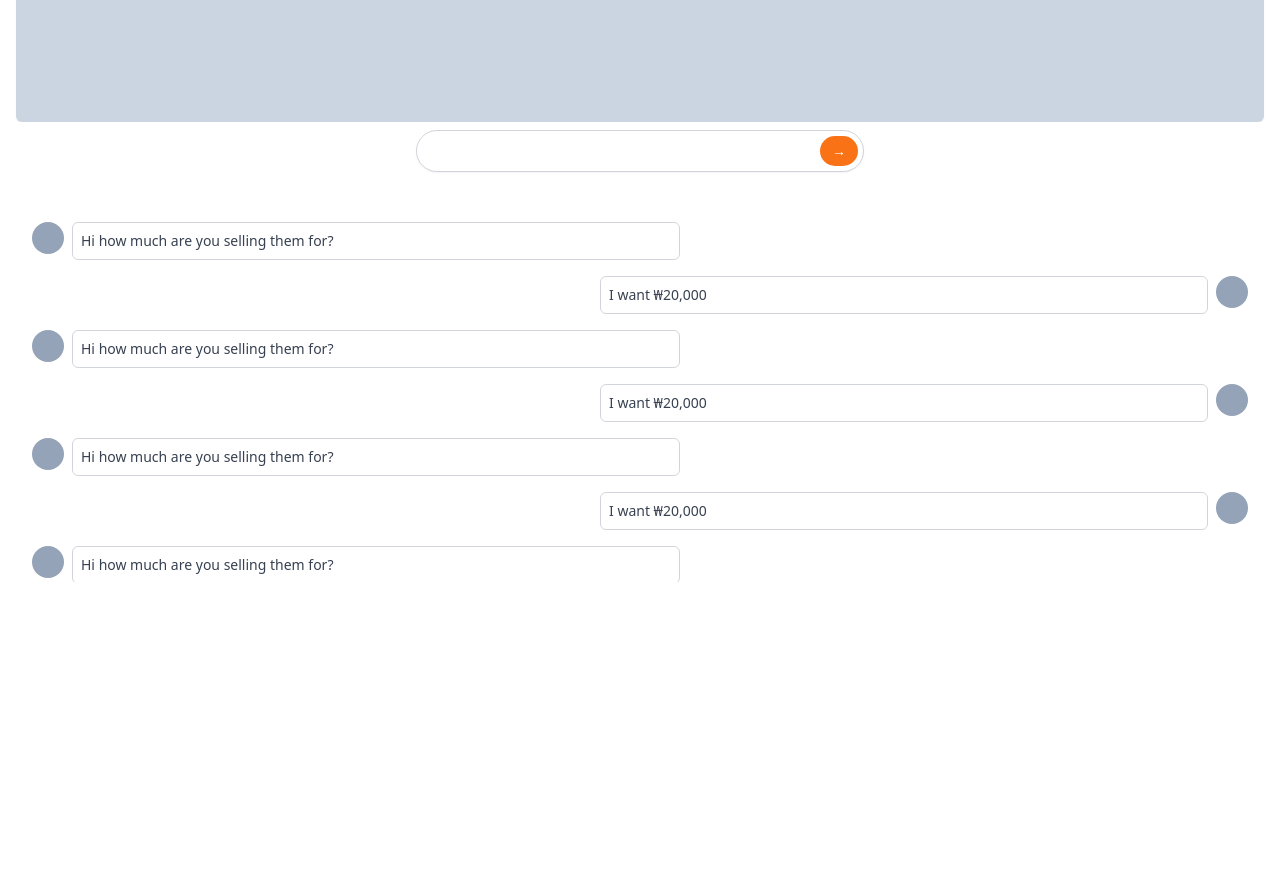
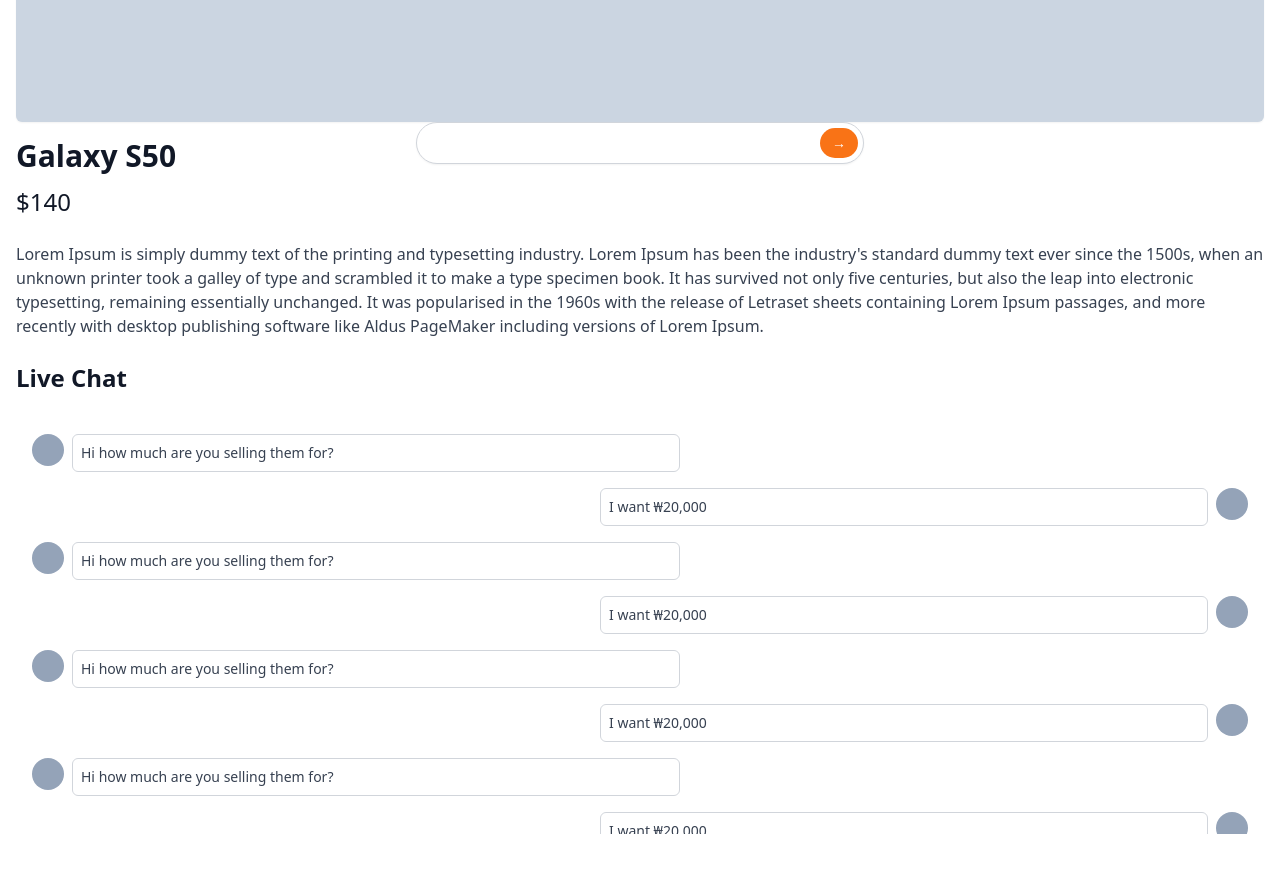
Before and after one commit to PanicBear/IWIL-carrot-market, a Next.js app: page /streams/1 in a window 1280 px wide. Shown: the part 620-1492 px from the top of the page. Before the commit the page ends 1242 px from the top, so only its background shows below. Built offline with nearby package versions, Linux system fonts and the light colour scheme.

Commit message:
chore(stream): modified paddings and fonts

```diff
--- a/pages/streams/[id].tsx
+++ b/pages/streams/[id].tsx
@@ -4,70 +4,24 @@
   return (
     <div className="py-10 px-4 space-y-4">
       <div className="w-full rounded-md shadow-sm bg-slate-300 aspect-video"></div>
-      <h3 className="text-gray-800 font-semibold text-xl mt-2">
-        Let&apos;s try potatos
-      </h3>
-      <div className="py-10 pb-1 h-[50vh] overflow-y-scroll px-4 space-y-4">
-        <div className="flex items-start space-x-2">
-          <div className="h-8 w-8 rounded-full bg-slate-400" />
-          <div className="w-1/2 text-sm text-gray-700 p-2 border border-gray-300 rounded-md">
-            <p>Hi how much are you selling them for?</p>
+      <div className="mt-5">
+        <h1 className="text-3xl font-bold text-gray-900">Galaxy S50</h1>
+        <span className="text-2xl block mt-3 text-gray-900">$140</span>
+        <p className=" my-6 text-gray-700">
+          Lorem Ipsum is simply dummy text of the printing and typesetting
+          industry. Lorem Ipsum has been the industry&apos;s standard dummy text
+          ever since the 1500s, when an unknown printer took a galley of type
+          and scrambled it to make a type specimen book. It has survived not
+          only five centuries, but also the leap into electronic typesetting,
+          remaining essentially unchanged. It was popularised in the 1960s with
+          the release of Letraset sheets containing Lorem Ipsum passages, and
+          more recently with desktop publishing software like Aldus PageMaker
+          including versions of Lorem Ipsum.
+        </p>
       </div>
-        </div>
-        <div className="flex flex-row-reverse space-x-2 space-x-reverse">
-          <div className="h-8 w-8 rounded-full bg-slate-400" />
-          <div className="w-1/2 text-sm text-gray-700 p-2 border border-gray-300 rounded-md">
-            <p>I want ₩20,000</p>
-          </div>
-        </div>
-        <div className="flex items-start space-x-2">
-          <div className="h-8 w-8 rounded-full bg-slate-400" />
-          <div className="w-1/2 text-sm text-gray-700 p-2 border border-gray-300 rounded-md">
-            <p>Hi how much are you selling them for?</p>
-          </div>
-        </div>
-        <div className="flex flex-row-reverse space-x-2 space-x-reverse">
-          <div className="h-8 w-8 rounded-full bg-slate-400" />
-          <div className="w-1/2 text-sm text-gray-700 p-2 border border-gray-300 rounded-md">
-            <p>I want ₩20,000</p>
-          </div>
-        </div>
-        <div className="flex items-start space-x-2">
-          <div className="h-8 w-8 rounded-full bg-slate-400" />
-          <div className="w-1/2 text-sm text-gray-700 p-2 border border-gray-300 rounded-md">
-            <p>Hi how much are you selling them for?</p>
-          </div>
-        </div>
-        <div className="flex flex-row-reverse space-x-2 space-x-reverse">
-          <div className="h-8 w-8 rounded-full bg-slate-400" />
-          <div className="w-1/2 text-sm text-gray-700 p-2 border border-gray-300 rounded-md">
-            <p>I want ₩20,000</p>
-          </div>
-        </div>
-        <div className="flex items-start space-x-2">
-          <div className="h-8 w-8 rounded-full bg-slate-400" />
-          <div className="w-1/2 text-sm text-gray-700 p-2 border border-gray-300 rounded-md">
-            <p>Hi how much are you selling them for?</p>
-          </div>
-        </div>
-        <div className="flex flex-row-reverse space-x-2 space-x-reverse">
-          <div className="h-8 w-8 rounded-full bg-slate-400" />
-          <div className="w-1/2 text-sm text-gray-700 p-2 border border-gray-300 rounded-md">
-            <p>I want ₩20,000</p>
-          </div>
-        </div>
-        <div className="flex items-start space-x-2">
-          <div className="h-8 w-8 rounded-full bg-slate-400" />
-          <div className="w-1/2 text-sm text-gray-700 p-2 border border-gray-300 rounded-md">
-            <p>Hi how much are you selling them for?</p>
-          </div>
-        </div>
-        <div className="flex flex-row-reverse space-x-2 space-x-reverse">
-          <div className="h-8 w-8 rounded-full bg-slate-400" />
-          <div className="w-1/2 text-sm text-gray-700 p-2 border border-gray-300 rounded-md">
-            <p>I want ₩20,000</p>
-          </div>
-        </div>
+      <div>
+        <h2 className="text-2xl font-bold text-gray-900">Live Chat</h2>
+        <div className="mt-10 pb-16 h-[50vh] overflow-y-scroll px-4 space-y-4">
           <div className="flex items-start space-x-2">
             <div className="h-8 w-8 rounded-full bg-slate-400" />
             <div className="w-1/2 text-sm text-gray-700 p-2 border border-gray-300 rounded-md">
@@ -153,8 +107,8 @@
             </div>
           </div>
         </div>
-      <div className="fixed py-2 bg-white bottom-0 inset-x-0">
-        <div className="flex relative max-w-md items-center w-full mx-auto">
+        <div className="fixed w-full mx-auto max-w-md bottom-4 inset-x-0">
+          <div className="flex relative items-center">
             <input
               type="text"
               className="shadow-sm rounded-full w-full border-gray-300 focus:ring-orange-500 focus:outline-none focus:border-orange-500 pr-12"
@@ -170,6 +124,7 @@
           </div>
         </div>
       </div>
+    </div>
   );
 };
 
```
Lines whose indentation alone changed are shown as unchanged.
